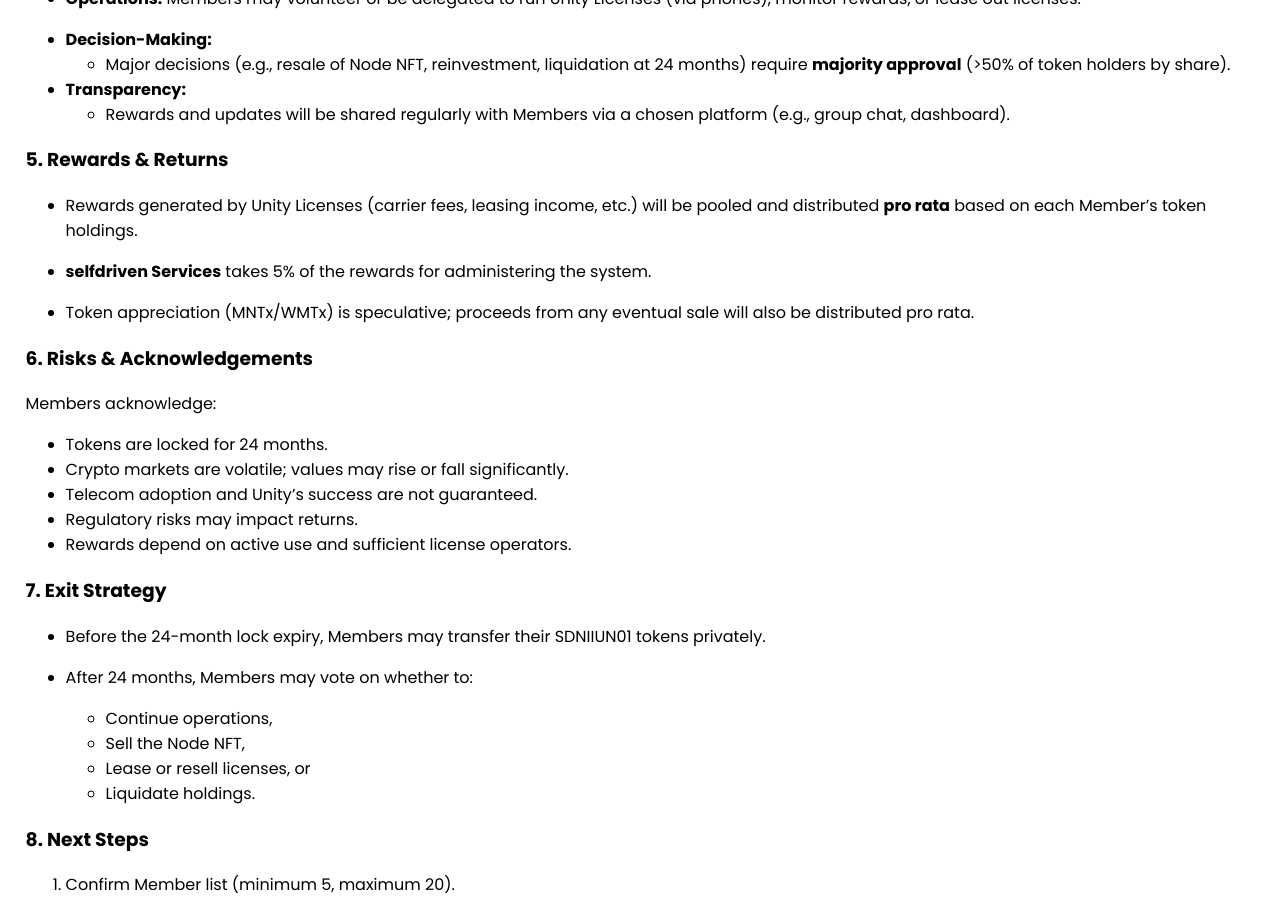
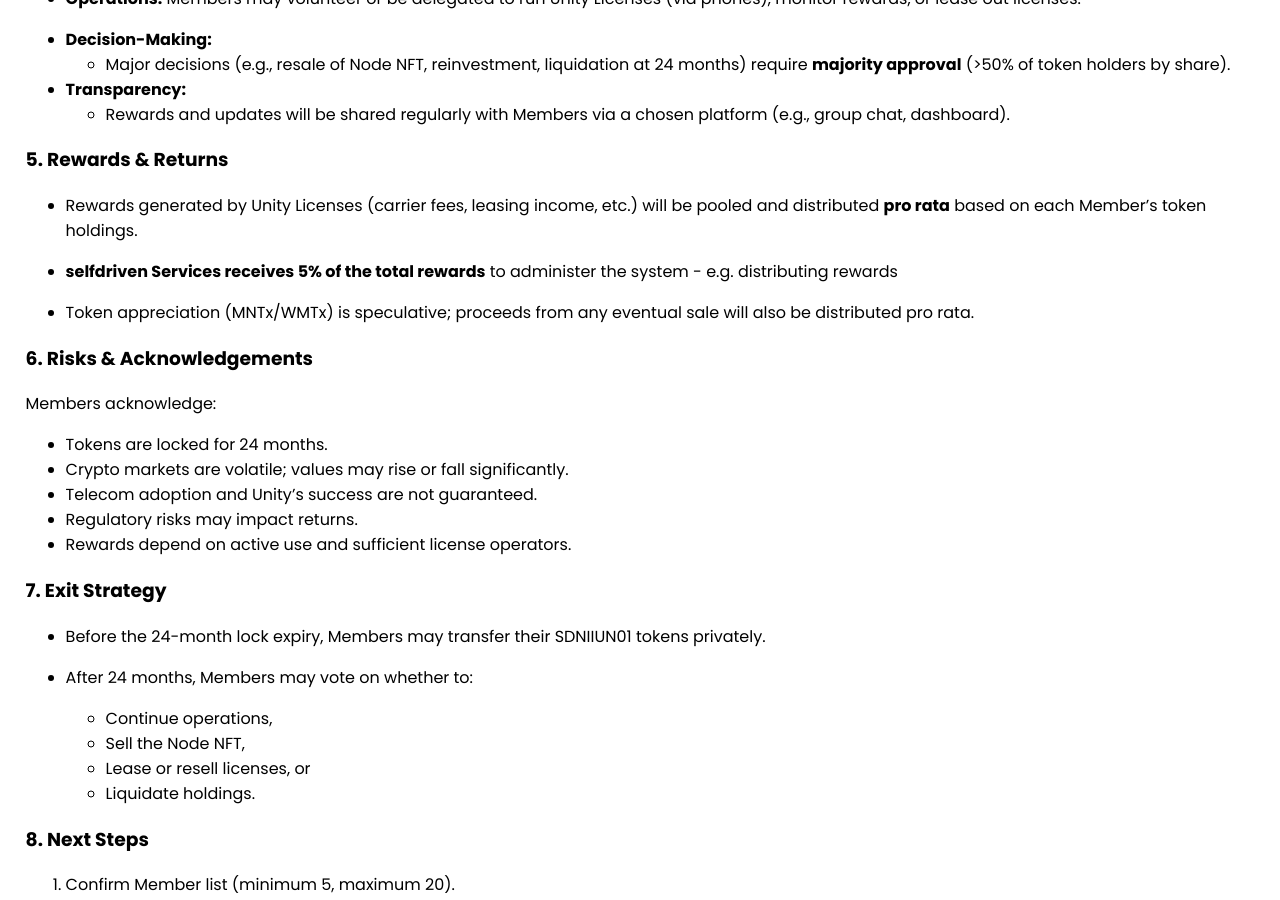
Before and after one commit to selfdriven-foundation/selfdriven-network, a Jekyll site: the page built from docs/pages/infra-interface-communitised-agreement.md, in a window 1280 px wide and 900 px high, scrolled down 1086 px. Built offline with Jekyll 4.4.1, drawn with Linux system fonts in a browser that asks for light colours.

Commit message:
Update infra-interface-communitised-agreement.md

```diff
--- a/docs/pages/infra-interface-communitised-agreement.md
+++ b/docs/pages/infra-interface-communitised-agreement.md
@@ -59,7 +59,7 @@ The Members agree to collectively invest in and communitise the Unity Node, blen
 
 * Rewards generated by Unity Licenses (carrier fees, leasing income, etc.) will be pooled and distributed **pro rata** based on each Member’s token holdings.
 
-* **selfdriven Services** takes 5% of the rewards for administering the system.
+* **selfdriven Services receives 5% of the total rewards** to administer the system - e.g. distributing rewards
 
 * Token appreciation (MNTx/WMTx) is speculative; proceeds from any eventual sale will also be distributed pro rata.
 
```
